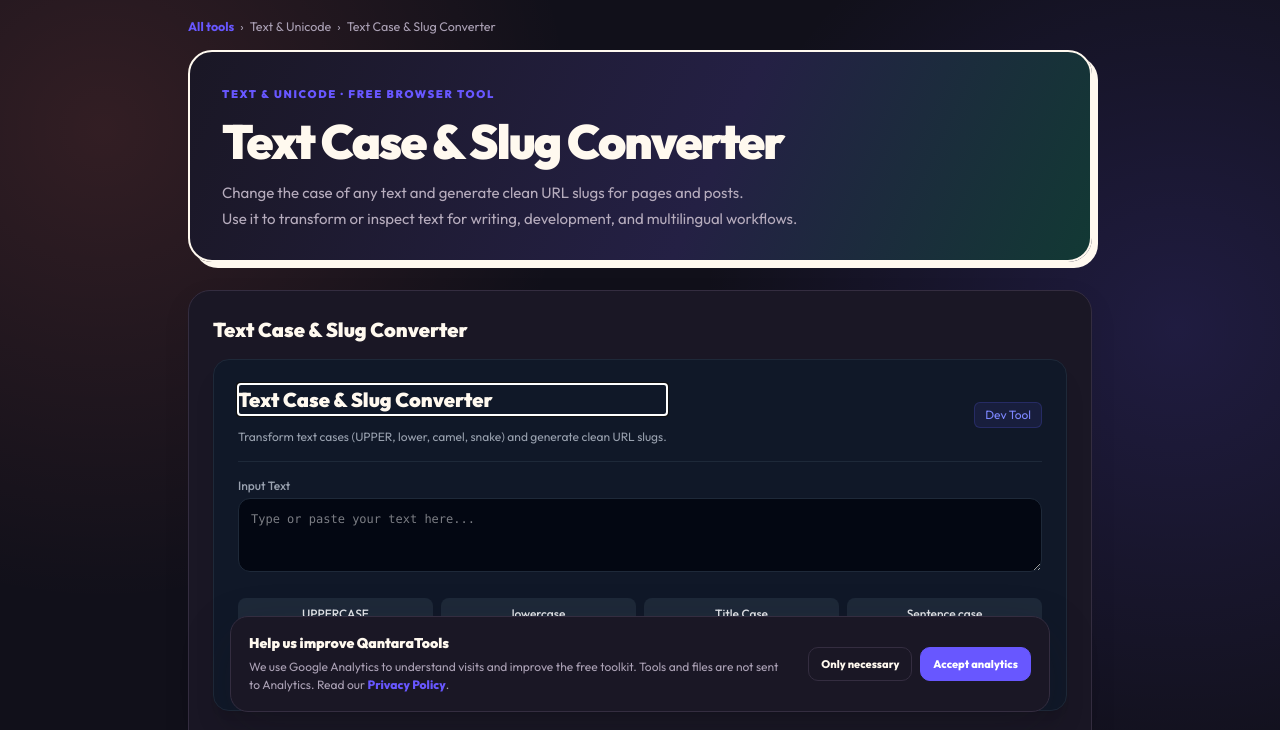
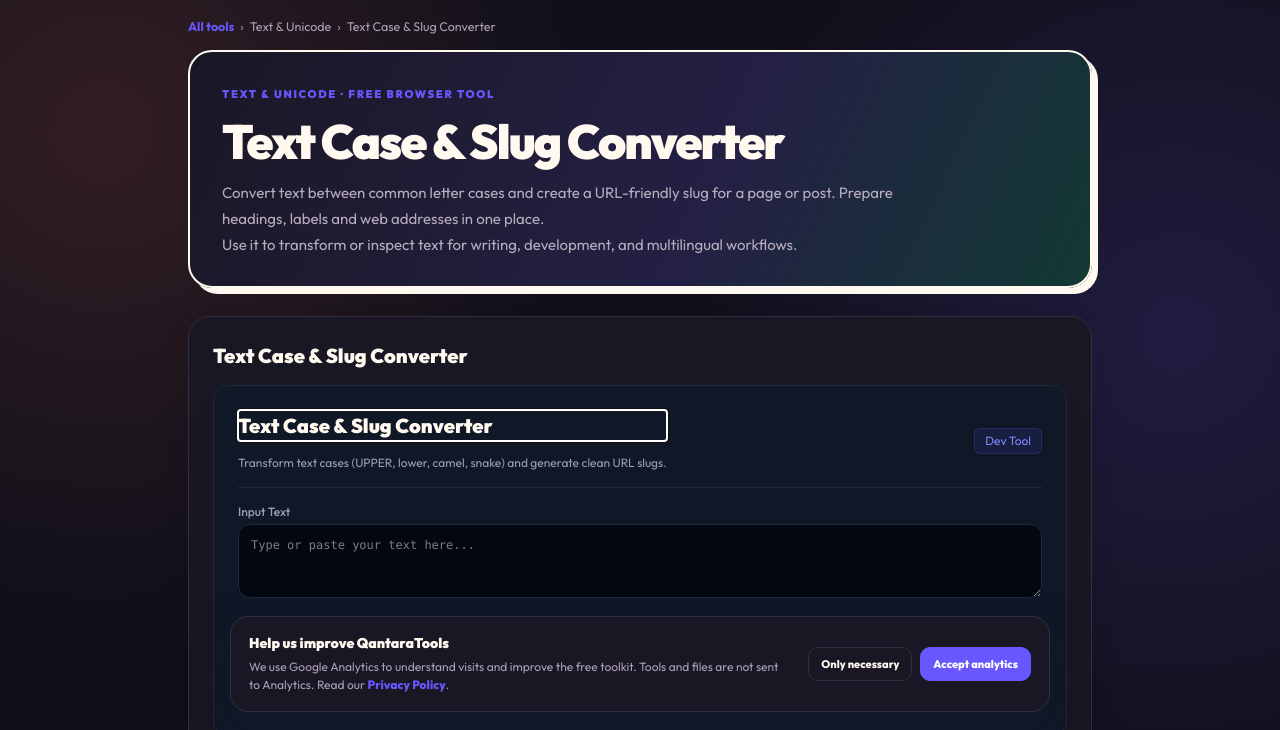
Before and after one commit to fawy211/qantaratools, a website: page tools/text-case/index.html in a window 1280 px wide. Shown: the part 70-800 px from the top of the page. Drawn offline with nearby package versions, Linux system fonts and the light colour scheme; no server answers.

Commit message:
Improve search titles descriptions and tool copy

```diff
--- a/tools/text-case/index.html
+++ b/tools/text-case/index.html
@@ -2,8 +2,8 @@
 <html lang="en" dir="ltr">
 <head>
   <meta charset="utf-8"><meta name="viewport" content="width=device-width, initial-scale=1">
-  <title>Text Case &amp; Slug Converter Online | QantaraTools</title>
-  <meta name="description" content="Convert text case and create clean URL slugs. Free online case converter for titles, headings and web addresses.">
+  <title>Text Case Converter &amp; URL Slug Generator Online | QantaraTools</title>
+  <meta name="description" content="Convert text to uppercase, lowercase, title case and more, or create a clean URL slug. Free online text case converter.">
   <meta name="robots" content="index,follow,max-image-preview:large,max-snippet:-1">
   <meta name="theme-color" content="#17151f">
   <link rel="canonical" href="https://qantaratools.com/tools/text-case/">
@@ -51,7 +51,7 @@
     <section class="qt-tool-intro" aria-labelledby="tool-page-title">
       <span class="qt-tool-kicker">Text &amp; Unicode · Free browser tool</span>
       <h1 id="tool-page-title">Text Case &amp; Slug Converter</h1>
-      <p>Change the case of any text and generate clean URL slugs for pages and posts.</p>
+      <p>Convert text between common letter cases and create a URL-friendly slug for a page or post. Prepare headings, labels and web addresses in one place.</p>
       <p>Use it to transform or inspect text for writing, development, and multilingual workflows.</p>
     </section>
     <section id="tool-workspace" class="qt-tool-workspace" aria-labelledby="active-tool-title">
```
